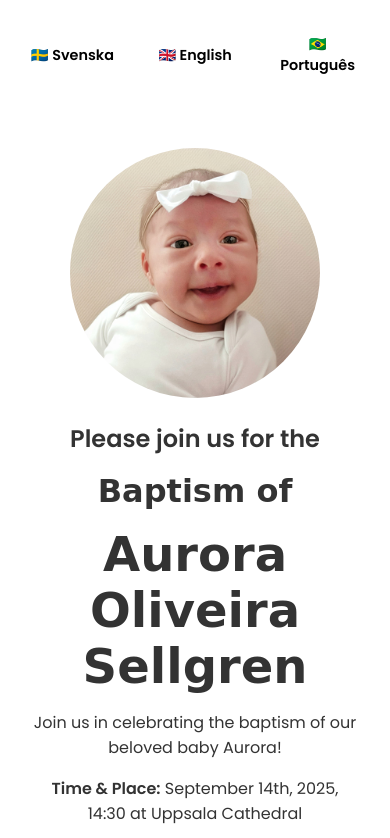
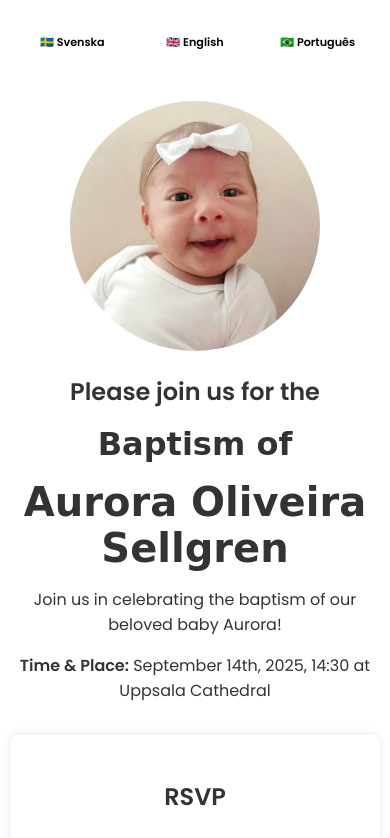
Before and after one commit to thesellgrens/aurora, a plain HTML site: page index.html in a window 390 px wide. Shown: the top 838 px of the page. Drawn offline with Linux system fonts and the light colour scheme; a web font is replaced by a local one.

Commit message:
Add files via upload

```diff
--- a/index.html
+++ b/index.html
@@ -46,6 +46,7 @@
       background: none;
       border: none;
       font-size: 0.9rem;
+      /* Default font size for desktop/larger screens */
       margin: 0 5px;
       cursor: pointer;
       font-family: 'Poppins', sans-serif;
@@ -57,6 +58,15 @@
       text-decoration: underline;
     }
 
+    /* Media Query for Mobile Devices */
+    @media (max-width: 600px) {
+      .language-selector button {
+        font-size: 0.7rem;
+        /* Smaller font size for mobile */
+      }
+    }
+
+
     img.baby-photo {
       width: 250px;
       height: 250px;
@@ -66,7 +76,7 @@
     }
 
     .content {
-      padding: 2rem;
+      padding: 0.6rem;
     }
 
     #title {
@@ -126,7 +136,8 @@
     <h1 id="title">Please join us for the</h1>
     <h2 id="baptism-of" style="font-family: 'Ashley Southine', cursive; font-size: 2rem; margin: 1rem 0;">Baptism of
     </h2>
-    <h2 style="font-family: 'Ashley Southine', cursive; font-size: 3rem; margin: 1rem 0;">Aurora Oliveira Sellgren</h2>
+    <h2 style="font-family: 'Ashley Southine', cursive; font-size: 2.5rem; margin: 0rem 0;">Aurora Oliveira Sellgren
+    </h2>
     <p id="invitation-text">Join us in celebrating the baptism of our beloved baby Aurora!</p>
     <p id="time-place"><strong>Time & Place:</strong> September 14th, 2025, 14:30 at Uppsala Cathedral</p>
 
```
